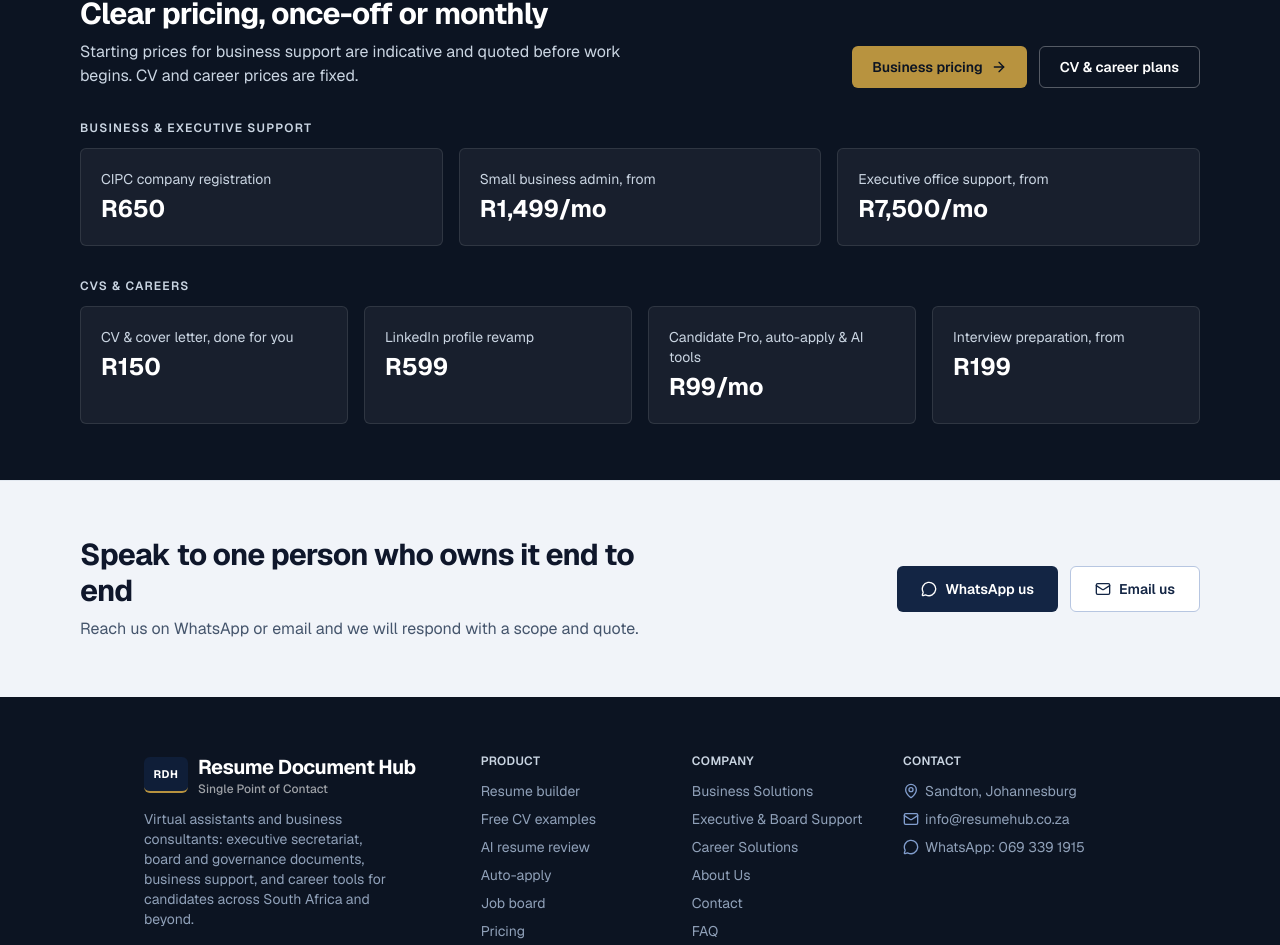
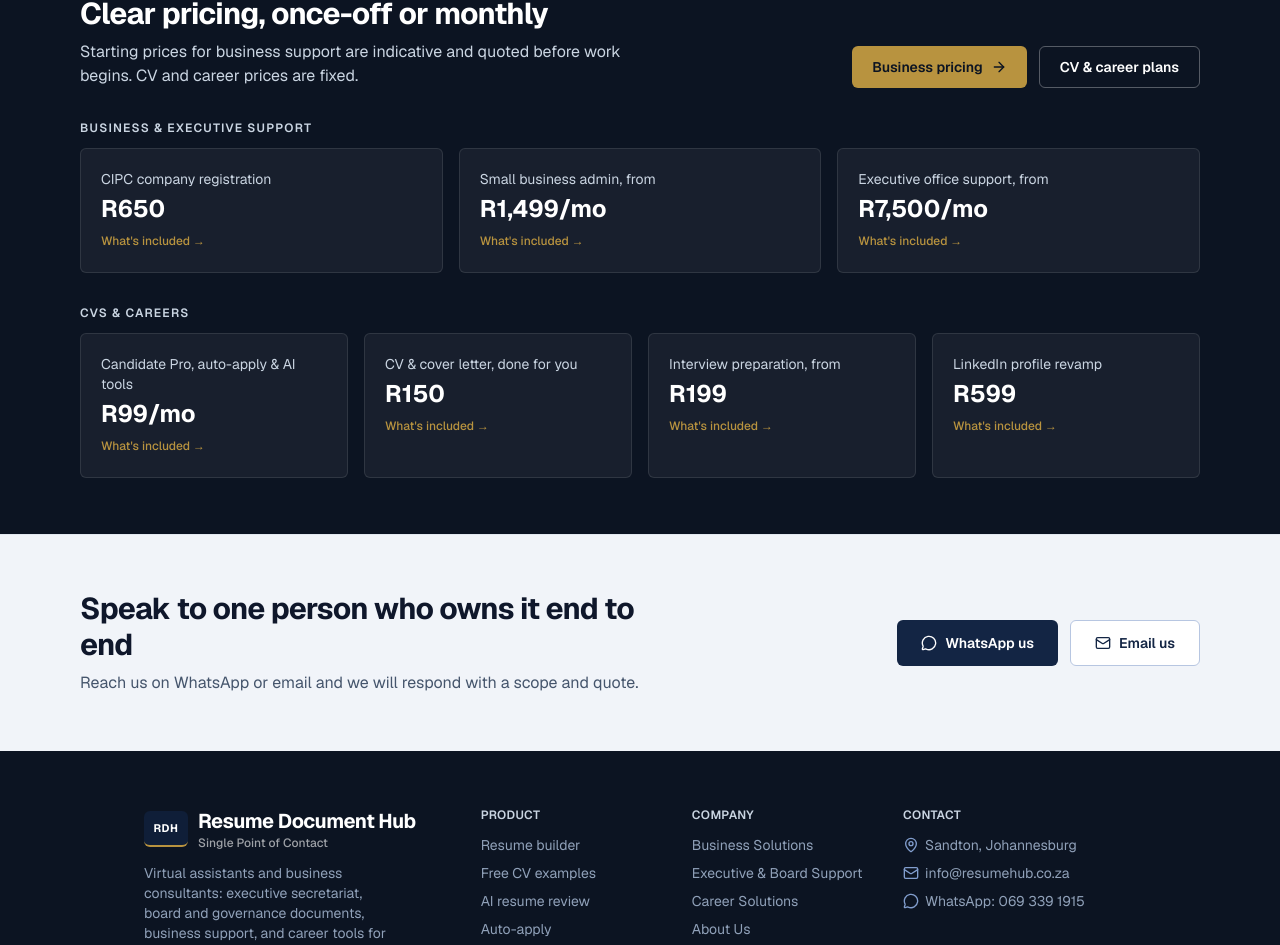
Before and after one commit to digidok/The-Resume-Hub, a Next.js app: page / in a window 1280 px wide. Shown: the part 2207-3152 px from the top of the page. Built offline with nearby package versions, Linux system fonts and the light colour scheme; no server answers; the database is empty.

Commit message:
Order prices lowest to highest; click a price to see what it covers
Co-Authored-By: Claude Sonnet 5.5 <noreply@anthropic.com>
Claude-Session: https://claude.ai/code/session_01XRsGzm1op3EMYe3tzS4y1X

```diff
--- a/src/app/page.tsx
+++ b/src/app/page.tsx
@@ -33,18 +33,19 @@ const BUSINESS_PRICE_POINTS = [
   { label: "Executive office support, from", price: "R7,500/mo" },
 ];
 
+// Lowest price first. `amount` is only used for ordering.
 const CAREER_PRICE_POINTS = [
-  { label: "CV & cover letter, done for you", price: `R${WHATSAPP_ORDER_PRICING.cv_cover_letter}` },
-  { label: "LinkedIn profile revamp", price: `R${WHATSAPP_ORDER_PRICING.linkedin_revamp}` },
   {
     label: "Candidate Pro, auto-apply & AI tools",
-    price: `R${SUBSCRIPTION_PACKAGES.find((p) => p.id === "candidate_pro")?.amountZar ?? 99}/mo`,
+    amount: SUBSCRIPTION_PACKAGES.find((p) => p.id === "candidate_pro")?.amountZar ?? 99,
+    suffix: "/mo",
   },
-  {
-    label: "Interview preparation, from",
-    price: `R${Math.min(...INTERVIEW_PACK_PACKAGES.map((p) => p.amountZar))}`,
-  },
-];
+  { label: "CV & cover letter, done for you", amount: WHATSAPP_ORDER_PRICING.cv_cover_letter, suffix: "" },
+  { label: "Interview preparation, from", amount: Math.min(...INTERVIEW_PACK_PACKAGES.map((p) => p.amountZar)), suffix: "" },
+  { label: "LinkedIn profile revamp", amount: WHATSAPP_ORDER_PRICING.linkedin_revamp, suffix: "" },
+]
+  .sort((x, y) => x.amount - y.amount)
+  .map((p) => ({ label: p.label, price: `R${p.amount}${p.suffix}` }));
 
 
 export default function Home() {
@@ -133,10 +134,15 @@ export default function Home() {
             </h3>
             <dl className="mt-3 grid grid-cols-1 gap-4 sm:grid-cols-3">
               {BUSINESS_PRICE_POINTS.map((item) => (
-                <div key={item.label} className="rounded-md border border-white/10 bg-white/5 p-5">
+                <Link
+                  key={item.label}
+                  href="/pricing#business-pricing"
+                  className="rounded-md border border-white/10 bg-white/5 p-5 transition hover:border-accent-400/60 hover:bg-white/10"
+                >
                   <dt className="text-sm text-slate-300">{item.label}</dt>
                   <dd className="mt-1 text-2xl font-bold text-white">{item.price}</dd>
-                </div>
+                  <span className="mt-2 inline-block text-xs font-medium text-accent-400">What&apos;s included →</span>
+                </Link>
               ))}
             </dl>
             <h3 className="mt-8 text-xs font-semibold uppercase tracking-widest text-slate-300">
@@ -144,10 +150,15 @@ export default function Home() {
             </h3>
             <dl className="mt-3 grid grid-cols-1 gap-4 sm:grid-cols-2 lg:grid-cols-4">
               {CAREER_PRICE_POINTS.map((item) => (
-                <div key={item.label} className="rounded-md border border-white/10 bg-white/5 p-5">
+                <Link
+                  key={item.label}
+                  href="/careers#career-services"
+                  className="rounded-md border border-white/10 bg-white/5 p-5 transition hover:border-accent-400/60 hover:bg-white/10"
+                >
                   <dt className="text-sm text-slate-300">{item.label}</dt>
                   <dd className="mt-1 text-2xl font-bold text-white">{item.price}</dd>
-                </div>
+                  <span className="mt-2 inline-block text-xs font-medium text-accent-400">What&apos;s included →</span>
+                </Link>
               ))}
             </dl>
           </div>
--- a/src/app/pricing/page.tsx
+++ b/src/app/pricing/page.tsx
@@ -10,7 +10,8 @@ export const metadata = {
     "Simple, transparent pricing for candidates and employers on Resume Hub — every candidate plan unlocks full access, no free tier, no credit limits.",
 };
 import { Card } from "@/components/ui/card";
-import { DIVISIONS, MODEL_LABEL, availableServices, formatPrice } from "@/lib/catalog/divisions";
+import { DIVISIONS, availableServices } from "@/lib/catalog/divisions";
+import { PriceRow } from "@/components/solutions/price-row";
 import { getDivisionsWithOverrides } from "@/lib/catalog/overrides";
 import { SUBSCRIPTION_PACKAGES, PRO_ONCE_OFF_PACKAGE } from "@/lib/payfast/config";
 
@@ -57,28 +58,6 @@ export default async function PricingPage() {
             For job seekers
           </h2>
           <div className="mx-auto mt-6 grid max-w-2xl grid-cols-1 gap-6 sm:grid-cols-2">
-            <Card className="p-6">
-              <p className="font-semibold text-slate-900">{PRO_ONCE_OFF_PACKAGE.label}</p>
-              <p className="mt-2 text-3xl font-bold text-slate-900">
-                R{PRO_ONCE_OFF_PACKAGE.amountZar}
-                <span className="text-base font-medium text-slate-500"> once-off</span>
-              </p>
-              <p className="mt-1 text-xs text-slate-500">No recurring billing — full access for 30 days.</p>
-              <ul className="mt-5 space-y-2.5">
-                {CANDIDATE_PLAN_FEATURES.map((f) => (
-                  <li key={f} className="flex items-start gap-2.5 text-sm text-slate-700">
-                    <Check className="mt-0.5 h-4 w-4 shrink-0 text-brand-600" />
-                    {f}
-                  </li>
-                ))}
-              </ul>
-              <Link href="/signup">
-                <Button variant="outline" className="mt-6 w-full">
-                  Get the 30-Day Pass
-                </Button>
-              </Link>
-            </Card>
-
             <Card className="border-0 border-t-[3px] border-brand-500 p-6">
               <p className="font-semibold text-slate-900">{candidatePro.label}</p>
               <p className="mt-2 text-3xl font-bold text-slate-900">
@@ -102,6 +81,28 @@ export default async function PricingPage() {
                   see student discount
                 </Link>
               </p>
+            </Card>
+
+            <Card className="p-6">
+              <p className="font-semibold text-slate-900">{PRO_ONCE_OFF_PACKAGE.label}</p>
+              <p className="mt-2 text-3xl font-bold text-slate-900">
+                R{PRO_ONCE_OFF_PACKAGE.amountZar}
+                <span className="text-base font-medium text-slate-500"> once-off</span>
+              </p>
+              <p className="mt-1 text-xs text-slate-500">No recurring billing — full access for 30 days.</p>
+              <ul className="mt-5 space-y-2.5">
+                {CANDIDATE_PLAN_FEATURES.map((f) => (
+                  <li key={f} className="flex items-start gap-2.5 text-sm text-slate-700">
+                    <Check className="mt-0.5 h-4 w-4 shrink-0 text-brand-600" />
+                    {f}
+                  </li>
+                ))}
+              </ul>
+              <Link href="/signup">
+                <Button variant="outline" className="mt-6 w-full">
+                  Get the 30-Day Pass
+                </Button>
+              </Link>
             </Card>
           </div>
         </section>
@@ -164,13 +165,13 @@ export default async function PricingPage() {
           </div>
         </section>
 
-        <section className="border-t border-slate-200 py-16">
+        <section id="business-pricing" className="scroll-mt-20 border-t border-slate-200 py-16">
           <div className="mx-auto max-w-5xl px-4">
             <h2 className="text-center text-sm font-semibold uppercase tracking-wide text-brand-600">
               For businesses
             </h2>
             <p className="mx-auto mt-2 max-w-2xl text-center text-sm text-slate-600">
-              Starting prices for business services. Final prices depend on scope, complexity and third-party costs,
+              Starting prices for business services, cheapest first. Click any price to see what it covers. Final prices depend on scope, complexity and third-party costs,
               and custom work is quoted for your approval before it starts.
             </p>
             <div className="mt-8 space-y-6">
@@ -184,13 +185,7 @@ export default async function PricingPage() {
                   </div>
                   <ul className="divide-y divide-slate-100">
                     {availableServices(d).map((s) => (
-                      <li key={s.id} className="flex flex-wrap items-center justify-between gap-2 px-5 py-2.5 text-sm">
-                        <span className="text-slate-700">{s.name}</span>
-                        <span className="flex items-center gap-3">
-                          <span className="text-xs text-slate-400">{s.models.map((m) => MODEL_LABEL[m]).join(" · ")}</span>
-                          <span className="font-semibold text-slate-900">{formatPrice(s)}</span>
-                        </span>
-                      </li>
+                      <PriceRow key={s.id} service={s} enquiryHref={`${d.href}#enquiry`} />
                     ))}
                   </ul>
                 </Card>
--- /dev/null
+++ b/src/components/solutions/price-row.tsx
@@ -0,0 +1,58 @@
+import { Check, ChevronDown } from "lucide-react";
+import { MODEL_LABEL, formatPrice, type CatalogService } from "@/lib/catalog/divisions";
+import { SERVICE_DETAILS } from "@/lib/catalog/details";
+
+function priceBasis(service: CatalogService): string {
+  if (service.fromZar === undefined) {
+    return "This service is quoted for each request. Tell us what you need and we send a price for your approval before any work starts.";
+  }
+  const price = formatPrice(service);
+  const monthly = service.models.includes("monthly");
+  return `${price} is the starting price${monthly ? ", billed monthly for monthly packages" : ""}. The final price depends on scope, complexity and any third-party costs, and is confirmed in your quotation before any work starts.`;
+}
+
+// A price-list row that opens to explain what the price covers.
+export function PriceRow({ service, enquiryHref }: { service: CatalogService; enquiryHref: string }) {
+  const detail = SERVICE_DETAILS[service.id];
+  return (
+    <li>
+      <details className="group">
+        <summary className="flex cursor-pointer list-none flex-wrap items-center justify-between gap-2 px-5 py-2.5 text-sm hover:bg-slate-50 [&::-webkit-details-marker]:hidden">
+          <span className="flex items-center gap-2 text-slate-700">
+            <ChevronDown className="h-4 w-4 shrink-0 text-slate-400 transition-transform group-open:rotate-180" />
+            {service.name}
+          </span>
+          <span className="flex items-center gap-3">
+            <span className="text-xs text-slate-400">{service.models.map((m) => MODEL_LABEL[m]).join(" · ")}</span>
+            <span className="font-semibold text-slate-900 underline decoration-dotted decoration-slate-300 underline-offset-4">
+              {formatPrice(service)}
+            </span>
+          </span>
+        </summary>
+        <div className="space-y-3 bg-slate-50 px-5 pb-4 pt-3 text-sm">
+          <p className="text-slate-700">{service.description}</p>
+          {detail && (
+            <div>
+              <p className="text-xs font-semibold uppercase tracking-wide text-slate-500">What the price covers</p>
+              <ul className="mt-2 space-y-1.5">
+                {detail.includes.map((item) => (
+                  <li key={item} className="flex items-start gap-2 text-slate-700">
+                    <Check className="mt-0.5 h-4 w-4 shrink-0 text-brand-600" />
+                    {item}
+                  </li>
+                ))}
+              </ul>
+            </div>
+          )}
+          <p className="text-xs text-slate-500">{priceBasis(service)}</p>
+          <a
+            href={enquiryHref}
+            className="inline-block rounded-md bg-brand-600 px-4 py-2 text-xs font-semibold text-white hover:bg-brand-700"
+          >
+            {service.fromZar === undefined ? "Request a quote" : "Enquire about this service"}
+          </a>
+        </div>
+      </details>
+    </li>
+  );
+}
--- a/src/lib/catalog/divisions.ts
+++ b/src/lib/catalog/divisions.ts
@@ -292,8 +292,17 @@ export function getDivision(slug: string): Division | undefined {
   return ALL_DIVISIONS.find((d) => d.slug === slug);
 }
 
+/** Available services, cheapest first. Services without a published price (quote only) come last. */
 export function availableServices(division: Division): CatalogService[] {
-  return division.services.filter((s) => s.available !== false);
+  return division.services
+    .filter((s) => s.available !== false)
+    .map((s, i) => ({ s, i }))
+    .sort((a, b) => {
+      const pa = a.s.fromZar ?? Number.POSITIVE_INFINITY;
+      const pb = b.s.fromZar ?? Number.POSITIVE_INFINITY;
+      return pa === pb ? a.i - b.i : pa - pb;
+    })
+    .map(({ s }) => s);
 }
 
 export function formatPrice(service: CatalogService): string {
```
